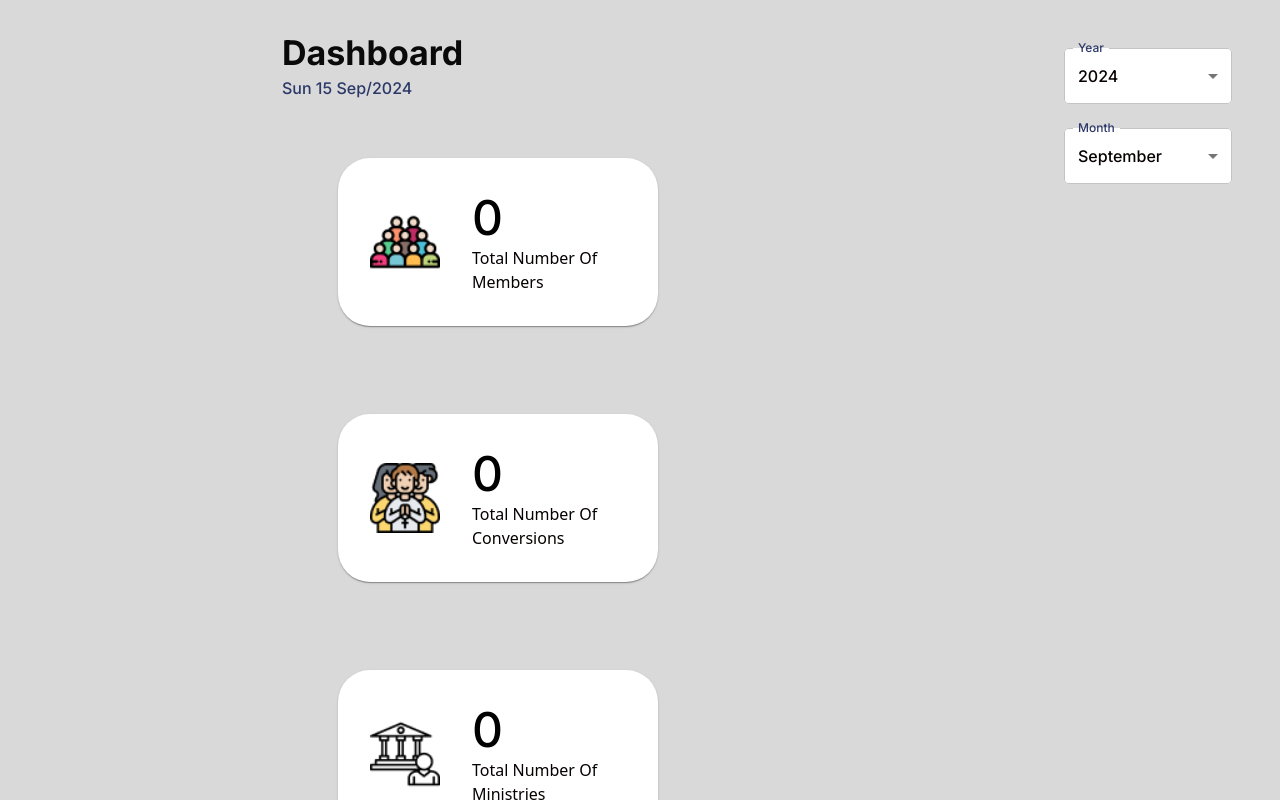
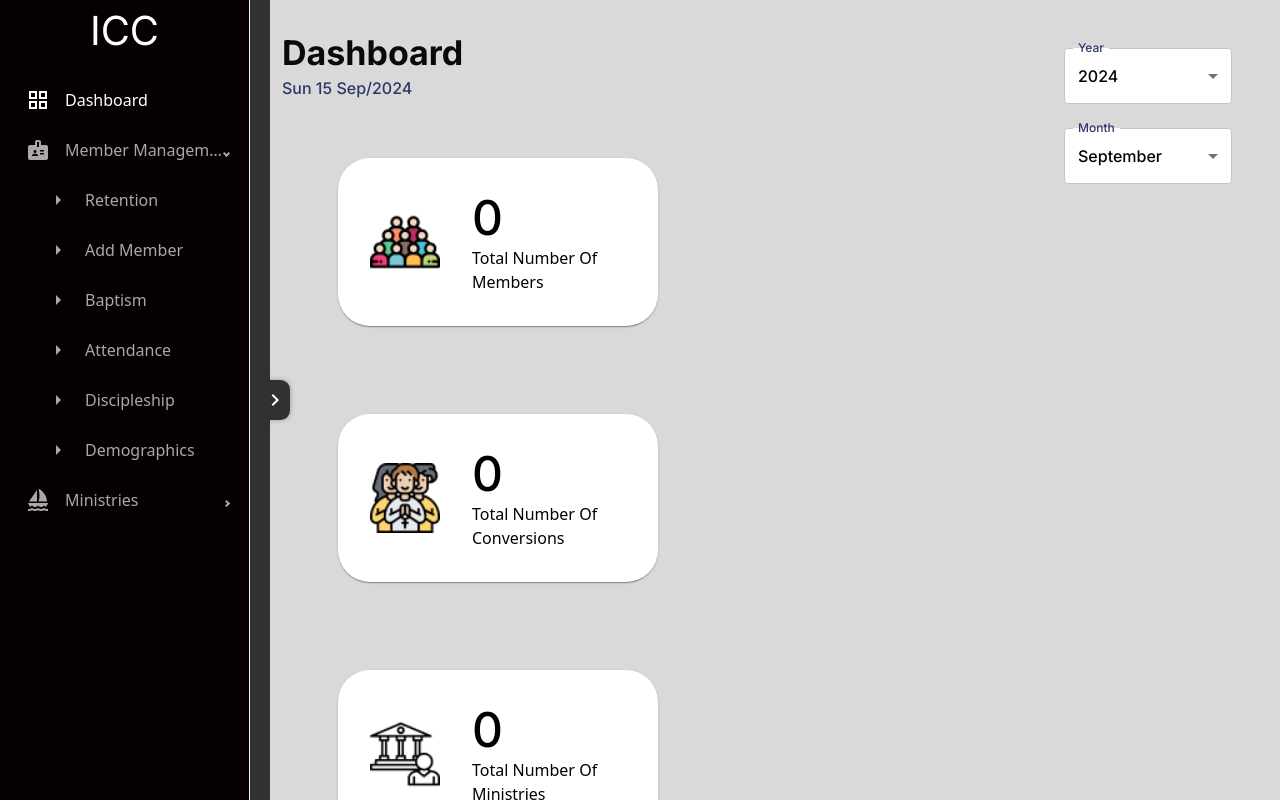
Before and after one commit to Tedmbg/statistics, a React (Vite) app in the folder ChurchBI/: page / in a window 1280 px wide. Built offline with nearby package versions, Linux system fonts and the light colour scheme; no server answers.

Commit message:
add final touch

```diff
--- a/ChurchBI/src/layouts/RootLayout.jsx
+++ b/ChurchBI/src/layouts/RootLayout.jsx
@@ -1,20 +1,29 @@
-
 import { Outlet } from "react-router-dom";
 import SideBar from "../pages/global/SideBar";
 import "./root-layout.css";
-import ""
+import expandSidebar from "../assets/expand-sidebar-1.svg";
+import ChevronRightIcon from '@mui/icons-material/ChevronRight';
+import { useState } from "react";
+
 
 export default function RootLayout() {
+  const [toggleSidebar, setToggleSidebar] = useState(true);
+
+  function handleSidebarToggle() {
+    setToggleSidebar(prev => !prev);
+  }
 
   return (
-    <div className="root-layout">
-      <div className="sidebar-content">
-
-       {/* <SideBar/> */}
+    <div className={`root-layout ${toggleSidebar ? "" : "sidebar-hidden"}`}>
+      <div className={`sidebar-content ${toggleSidebar ? "visibleSidebar" : "hiddenSidebar"}`}>
+        <button className="toggle-siderbar-btn" onClick={handleSidebarToggle}>
+          <ChevronRightIcon />
+        </button>
+        <SideBar isvisible={toggleSidebar}/>
       </div>
 
       <main className="main-content">
-        <Outlet/>
+        <Outlet />
       </main>
     </div>
   );
--- a/ChurchBI/src/layouts/root-layout.css
+++ b/ChurchBI/src/layouts/root-layout.css
@@ -1,7 +1,7 @@
 .root-layout {
   --width-side-bar:15.625rem;
     display: grid;
-    grid-template-columns: var(--width-side-bar,16rem) 1fr;
+    grid-template-columns: auto 1fr;
     background-color: #D9D9D9;
     height: 100vh;
     overflow: hidden;
@@ -11,10 +11,64 @@
     height: 100vh;
     overflow-y: scroll;
     background-color: #070000;
+    background-repeat: no-repeat;
+
   }
   .sidebar-content{
-    display: none;
+    position: relative;
+    z-index: 100;
+
   }
+
+  .sidebar-content.hiddenSidebar{
+    width: 0;
+  }
+
+  .sidebar-content.visibleSidebar{
+    width: var(--width-side-bar);
+  }
+
+
+
+  .toggle-siderbar-btn{
+    position: absolute;
+    top: 50%;
+    right: -40px;
+    transform: translateY(-50%);
+    width: 30px;
+    height: 40px;
+    background-color:#313131;
+    opacity: 0;
+    /* z-index: 10000000; */
+    border: none;
+    border-radius: .6rem;
+    color: white;
+    cursor: pointer;
+    display: flex;
+    align-items: center;
+    justify-content: center;
+    box-shadow: 0 0 5px rgba(0,0,0,0.3);
+  }
+  .sidebar-content::after{
+    position: absolute;
+    content: "";
+    width: 20px;
+    height: 100%;
+    background-color:#313131;
+    right: -20px;
+    top: 0;
+    bottom: 0;
+    opacity: 0;
+
+  }
+/*  hover for all btn and after element*/
+.sidebar-content:hover::after,
+.sidebar-content:hover .toggle-siderbar-btn {
+  opacity: 1;
+}
+
+
+
   .main-content {
     height: 100vh;
     overflow-y: auto;
--- a/ChurchBI/src/pages/global/SideBar.jsx
+++ b/ChurchBI/src/pages/global/SideBar.jsx
@@ -10,13 +10,14 @@ import SailingIcon from '@mui/icons-material/Sailing';
 import GridViewIcon from '@mui/icons-material/GridView';
 import ArrowRightOutlinedIcon from '@mui/icons-material/ArrowRightOutlined';
 
-export default function SideBar() {
+export default function SideBar(isvisible) {
   const location = useLocation();
 
   const checkActive = (path) => {
     return location.pathname === path;
   };
 
+  console.log(isvisible.isvisible)
 
 
   return (
@@ -27,11 +28,13 @@ export default function SideBar() {
         left: 0,
         top: 0,
         height: "100vh",
-        zIndex: 1000,
+        display:isvisible.isvisible? "block":"none"
+
       }}
       backgroundColor="primary"
       border="none"
       color="#A9A7A7"
+
     >
 
       <Typography
```
Also changed, not shown: ChurchBI/src/assets/download.jpeg (added).
